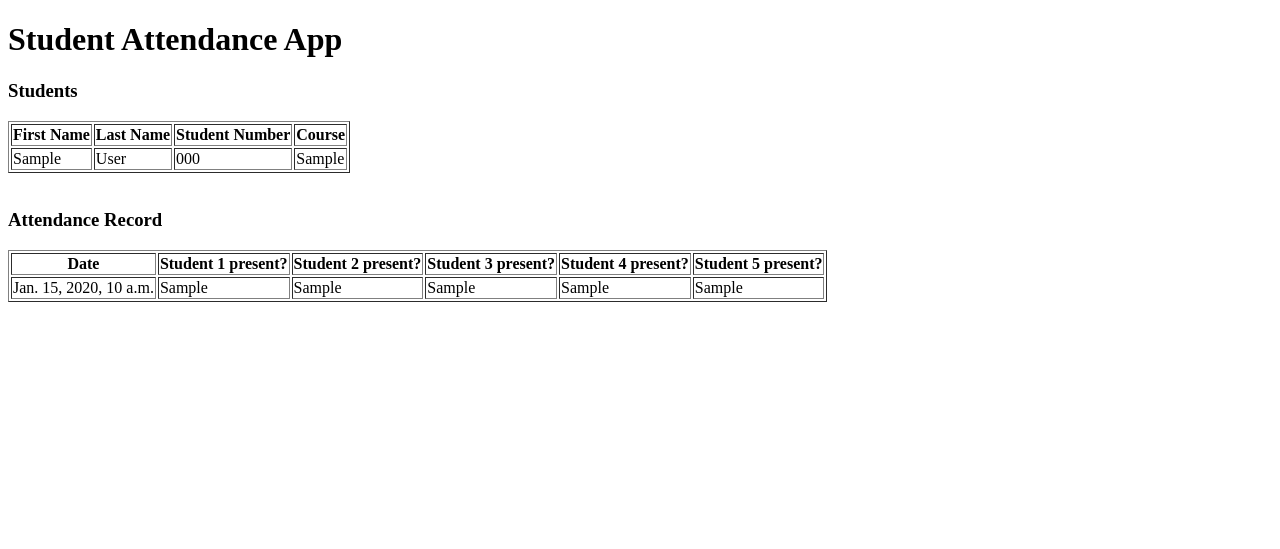
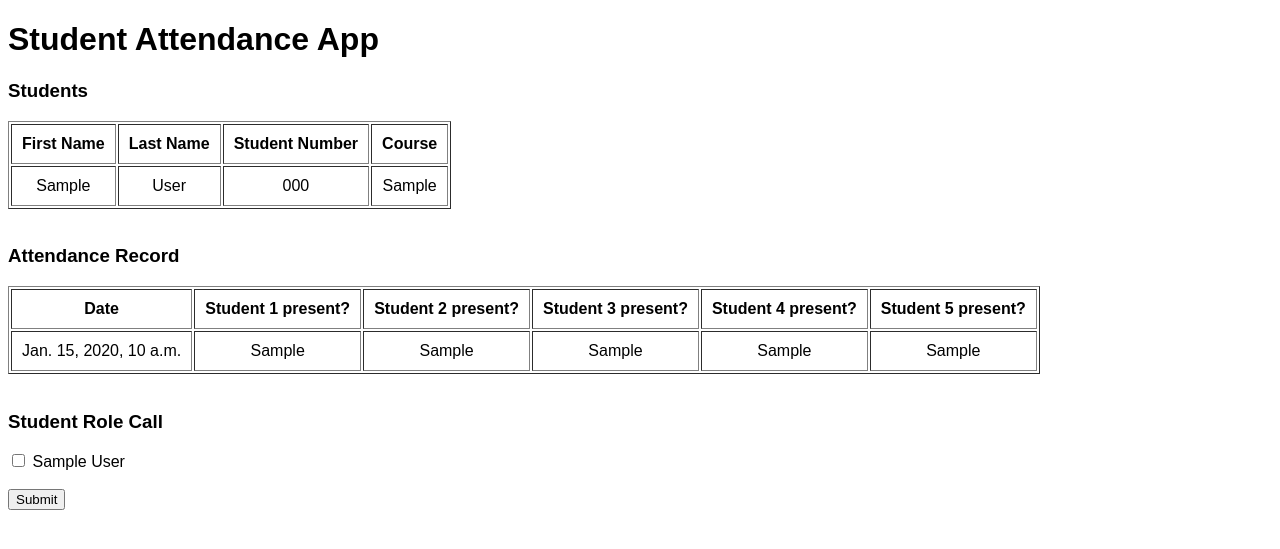
Before and after one commit to CoreyDennison/Advanced-Scripting-Project, a Django app: page / in a window 1280 px wide. Shown: the top 549 px of the page. Run offline with Django 4.2, Linux system fonts and the light colour scheme; tables that the repository leaves empty hold one stand-in row (values such as "Sample post").

Commit message:
Created checkbox list in template.
Created checkbox list in template using for loop to assign student's first and last name as the label. Add the firstname of each student to the "value" attribute for the input tag to make each one unique.

```diff
--- a/as_django/templates/as_project/index.html
+++ b/as_django/templates/as_project/index.html
@@ -3,6 +3,17 @@
 <head>
     <meta charset="UTF-8">
     <title>Student Attendance App</title>
+
+    <style>
+        body {
+            font-family: sans-serif;
+        }
+        th, td {
+            padding: 10px;
+            text-align: center;
+        }
+    </style>
+
 </head>
     <body>
         <h1>Student Attendance App</h1>
@@ -45,5 +56,17 @@
             </tr>
         {% endfor %}
         </table>
+        <br>
+        <h3>Student Role Call</h3>
+        <form>
+            {% for person in students%}
+            <input type="checkbox" value="student_{{ person.first_name }}">
+            <label>{{person.first_name}} {{person.last_name}}</label>
+            <br>
+            {% endfor %}
+            <br>
+            <input type="submit" value="Submit">
+        </form>
+        <br>
     </body>
 </html>
--- a/as_django/views.py
+++ b/as_django/views.py
@@ -11,5 +11,4 @@ def index_view(request):
         'students': student_table,
         'attendance': attendance_table,
     }
-
     return HttpResponse(template.render(context,request))
```
